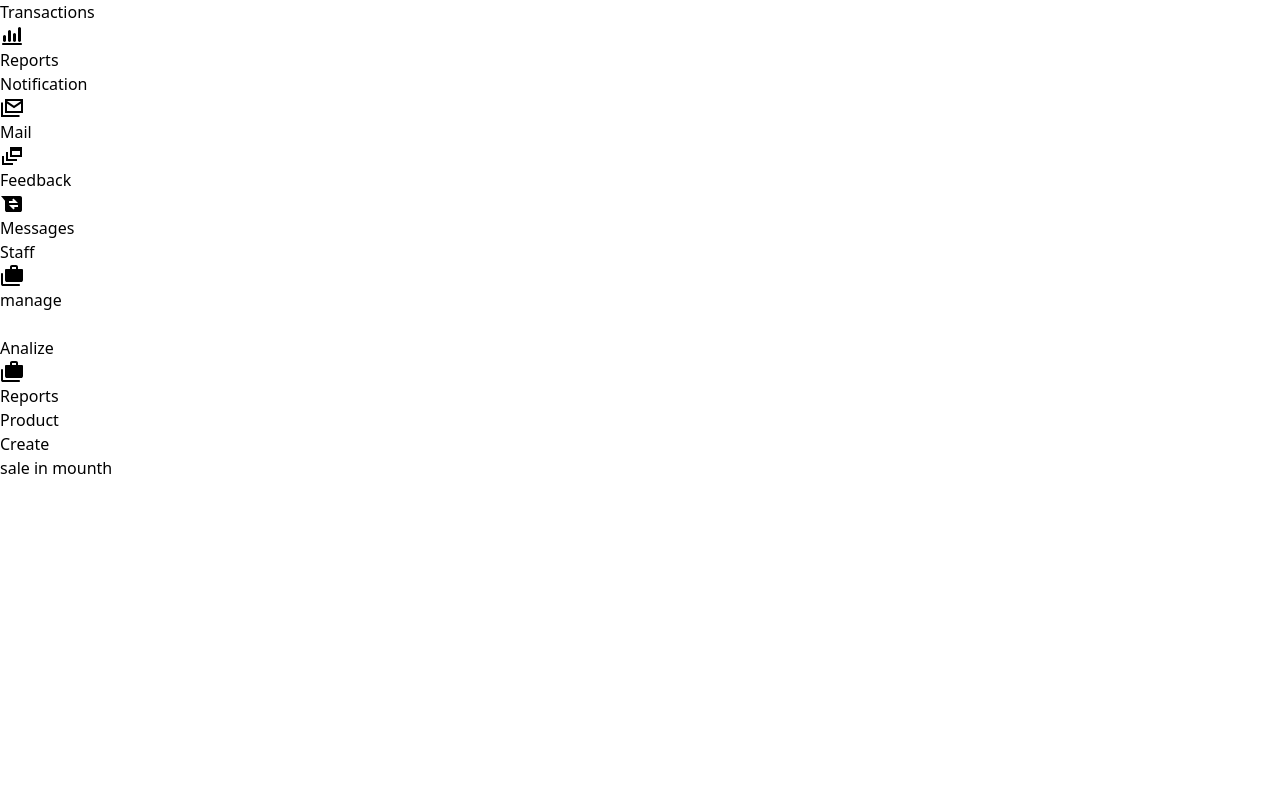
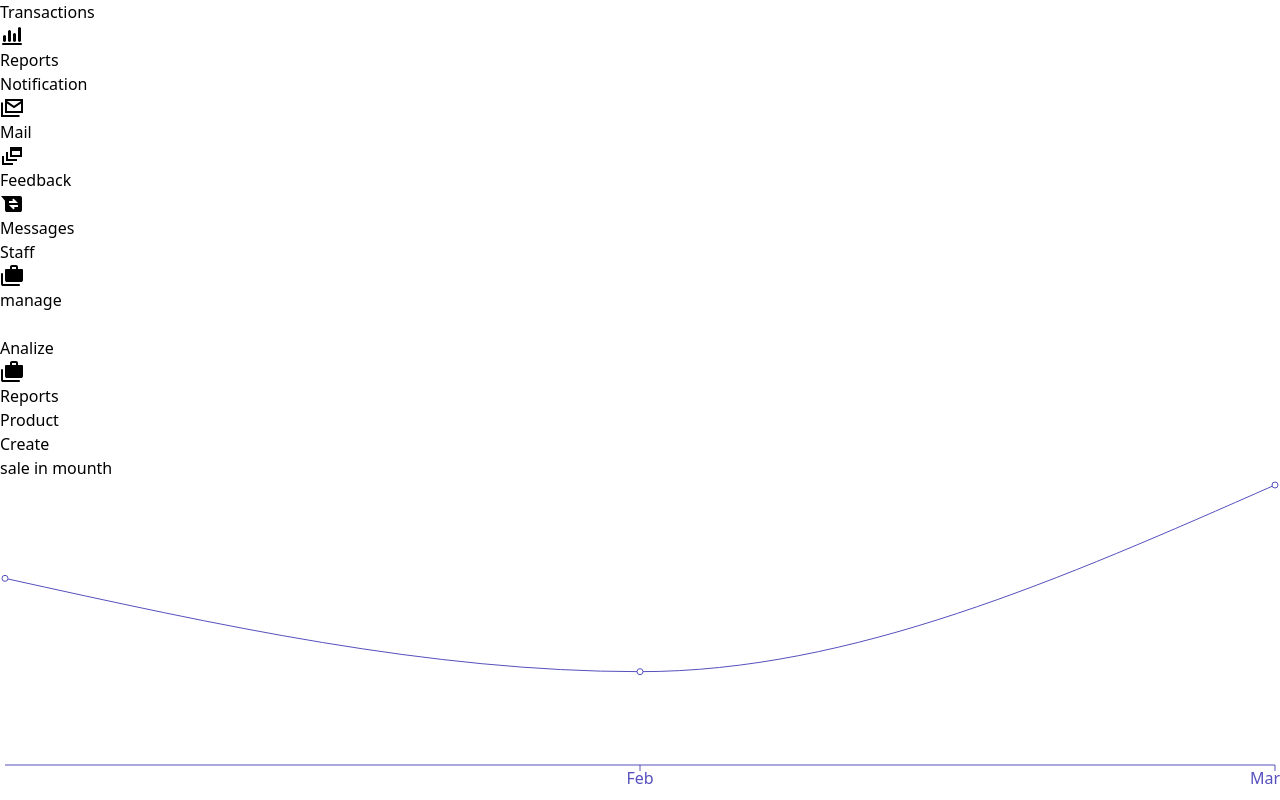
Before and after one commit to sahand-mahdilu/CMS-React, a React (Vite) app: page /mainProduct/1 in a window 1280 px wide. Shown: the part 1580-2380 px from the top of the page. Built offline with nearby package versions, Linux system fonts and the light colour scheme; some icons are missing.

Commit message:
feat : chart added

```diff
--- a/src/Pages/MainProduct/MainProduct.jsx
+++ b/src/Pages/MainProduct/MainProduct.jsx
@@ -1,5 +1,6 @@
 import React from 'react'
 import Chart from '../../Components/Chart'
+import { mainProductData } from '../../Datas/Datas'
 
 export default function MainProduct() {
   return (
@@ -12,8 +13,8 @@ export default function MainProduct() {
 
         <div>
 
-            <div>
-                <Chart title="sale in mounth" />
+            <div className='chart '>
+                <Chart title="sale in mounth" data={mainProductData} dataKey={"sale"}/>
             </div>
 
         </div>
```
